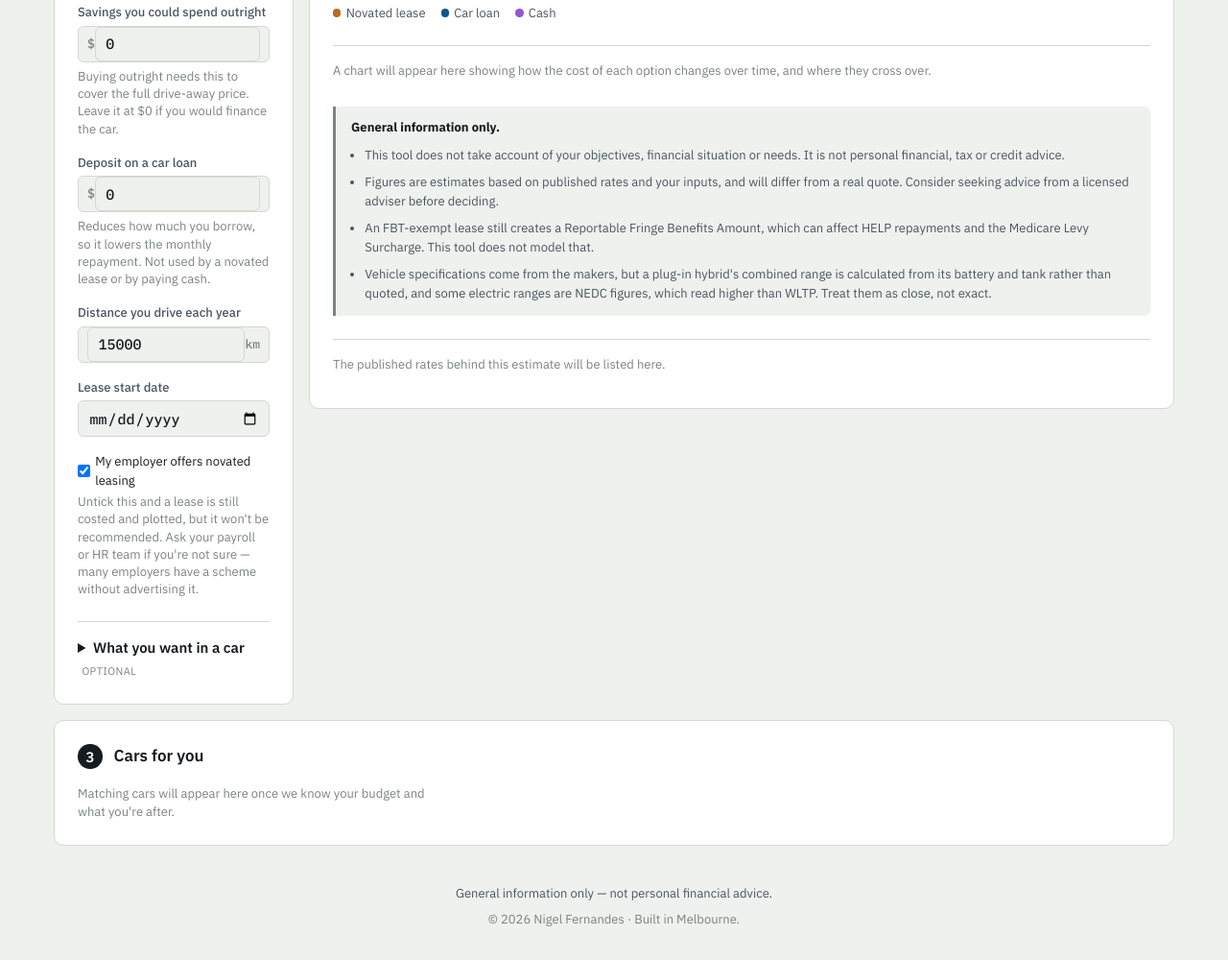
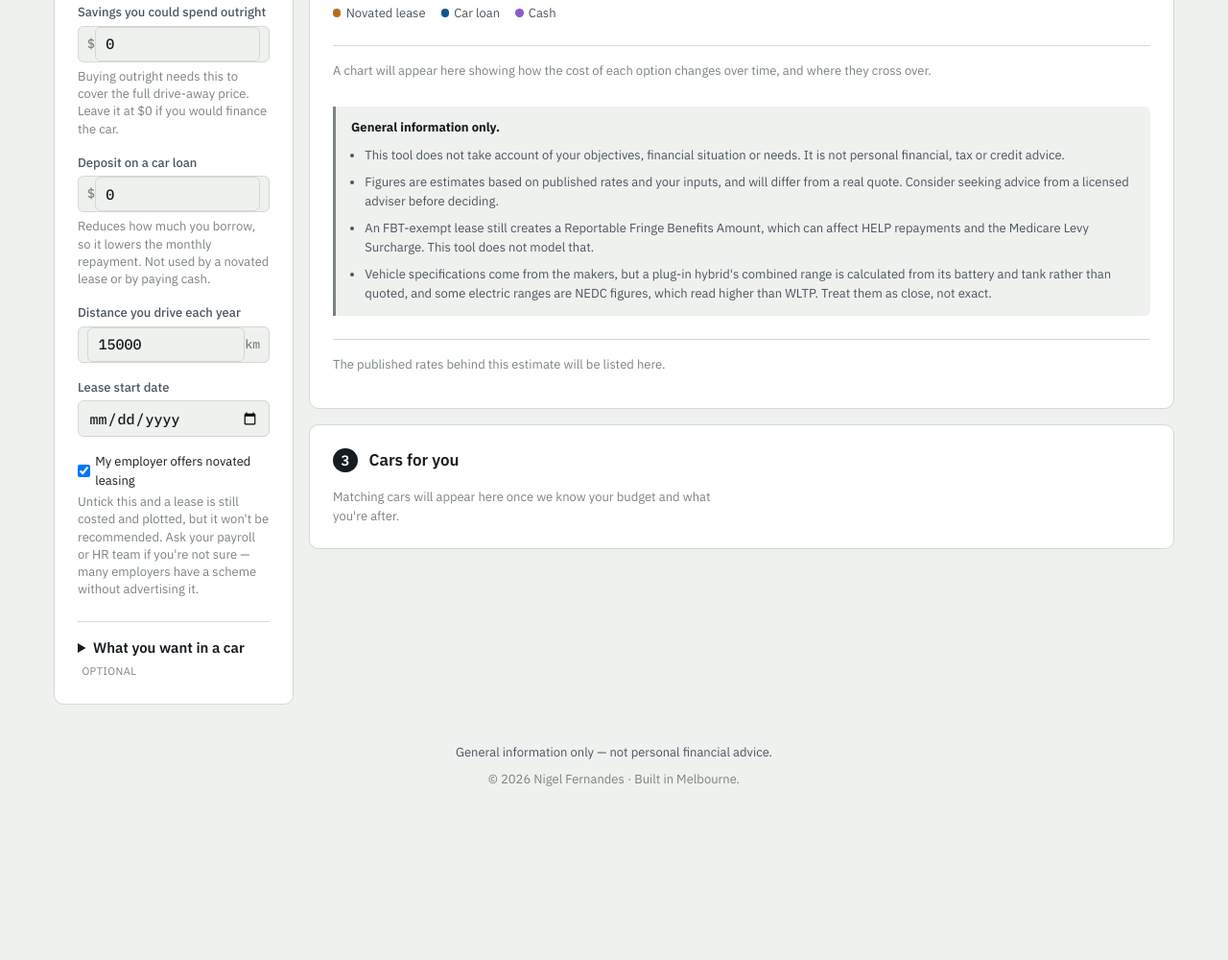
Before and after one commit to nigelfds/car-calc, a website with bundled scripts: page public/index.html in a window 1280 px wide. Shown: the part 524-1524 px from the top of the page at 96% size. After the commit the page ends 1377 px from the top, so only its background shows below. Built offline with nearby package versions, Linux system fonts and the light colour scheme; files whose address does not match are found by name.

Commit message:
style: step 3 hangs off step 2's footer, not off the tallest column
On desktop, step 3 carried `grid-column: 1 / -1` and so occupied its own grid
row spanning both columns. That put its top edge below the taller of steps 1
and 2 — and step 1 is the one that moves. It is a form whose <details> add
several hundred pixels when opened, so a reader expanding "What you want in a
car" pushed the shortlist off the fold, even though step 2, the thing the
shortlist reads as an answer to, had not moved a pixel.

Steps 2 and 3 now share one wrapper (.sections__flow) which is the single
column-2 grid item. Step 3 is out of the grid's row sizing entirely: it follows
step 2's bottom edge, at step 2's width, whatever step 1 does. The wrapper also
takes min-width: 0, since a grid item floors at min-content width and the
chart's wide geometry sits inside it.

Below 900px the wrapper is a pass-through: it repeats .sections' own flex
column and --space-5 gap, so the three cards stack exactly as before. Measured
at 1280px with every <details> forced open, and at 430px.

```diff
--- a/public/index.html
+++ b/public/index.html
@@ -322,6 +322,13 @@
       </details>
     </section>
 
+    <!-- Steps 2 and 3 share one column wrapper so that on desktop the shortlist
+         hangs off the bottom of step 2 rather than off the bottom of the whole
+         first row. Step 1 is a form whose height swings by hundreds of pixels as
+         its <details> open, and while it sat in the same grid row, every one of
+         those pixels pushed step 3 further down the page. See styles.css. -->
+    <div class="sections__flow">
+
     <section id="afford" aria-labelledby="afford-heading">
       <h2 id="afford-heading" class="section-heading">
         <span class="section-heading__eyebrow">2</span> How much to spend?
@@ -428,6 +435,8 @@
       </div>
     </section>
 
+    </div>
+
   </div>
 
   <div class="tab-panel" role="tabpanel" data-tab="compare" id="panel-compare"
--- a/public/styles.css
+++ b/public/styles.css
@@ -277,11 +277,24 @@ input[type='date'],
   gap: var(--space-5);
 }
 
-.sections > section {
+.sections > section,
+.sections__flow > section {
   background: var(--paper-raised);
   border: 1px solid var(--hairline);
   border-radius: var(--radius);
   padding: var(--space-5);
+}
+
+/* Steps 2 and 3, stacked. On mobile this is a transparent pass-through: the
+   wrapper repeats .sections' own column + gap, so the three cards read as one
+   evenly spaced stack exactly as before. It earns its keep at 900px, below. */
+.sections__flow {
+  display: flex;
+  flex-direction: column;
+  gap: var(--space-5);
+  /* Grid items floor at min-content width; without this the chart's wide
+     geometry inside step 2 could push the column past its 1fr share. */
+  min-width: 0;
 }
 
 @media (min-width: 900px) {
@@ -304,8 +317,16 @@ input[type='date'],
     align-items: start;
   }
 
-  .sections > #cars {
-    grid-column: 1 / -1;
+  /* Step 3 used to span both columns on its own grid row, which meant it began
+     below the taller of steps 1 and 2 — and step 1 is the one that grows, by
+     several hundred pixels, every time the reader opens one of its <details>.
+     Expanding the options pushed the shortlist off the fold even though step 2,
+     the thing it belongs under, had not moved at all. Wrapping 2 and 3 in
+     .sections__flow takes step 3 out of the grid's row sizing entirely: the
+     wrapper is the single column-2 item, and inside it the shortlist simply
+     follows step 2's bottom edge at the same width, whatever step 1 does. */
+  .sections__flow {
+    gap: 1rem;
   }
 }
 
```
